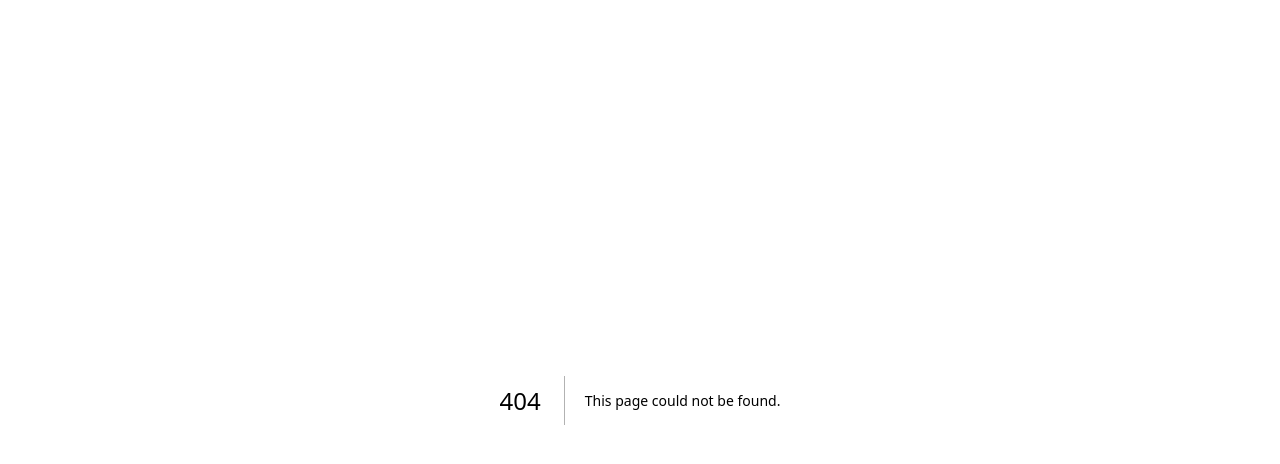
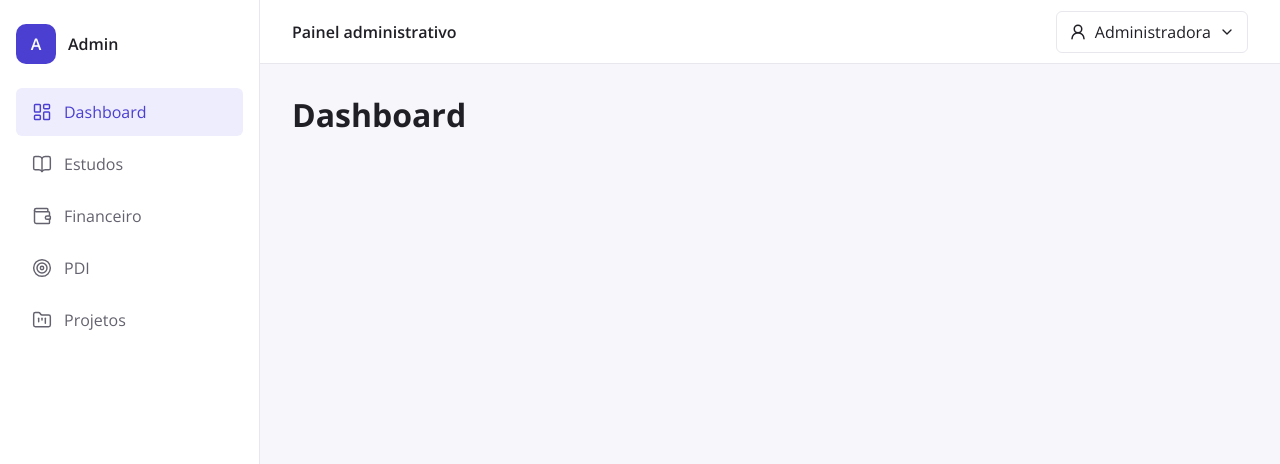
Before and after one commit to elizfab/admin, a Next.js app: page /dashboard in a window 1280 px wide. Before the commit this address had no page. Shown: the top 464 px of the page. Built offline with nearby package versions, Linux system fonts and the light colour scheme.

Commit message:
feat(layout): adiciona layout privado com sidebar, header e menu do usuário

```diff
--- /dev/null
+++ b/src/app/(private)/dashboard/page.tsx
@@ -0,0 +1,3 @@
+export default function DashboardPage() {
+    return <h1>Dashboard</h1>;
+}
--- /dev/null
+++ b/src/app/(private)/layout.module.scss
@@ -0,0 +1,22 @@
+@use "@/styles/abstracts" as *;
+
+.shell {
+  display: flex;
+  min-height: 100vh;
+}
+
+.content {
+  display: flex;
+  flex: 1;
+  flex-direction: column;
+  min-width: 0; // evita que conteúdo largo estoure o layout flex
+}
+
+.main {
+  flex: 1;
+  padding: $space-5 $space-4;
+
+  @include up("lg") {
+    padding: $space-6;
+  }
+}
--- /dev/null
+++ b/src/app/(private)/layout.tsx
@@ -0,0 +1,18 @@
+import { Header } from "@/components/layout/Header/Header";
+import { Sidebar } from "@/components/layout/Sidebar/Sidebar";
+
+import styles from "./layout.module.scss";
+
+// Layout das áreas autenticadas.
+// A verificação de sessão será adicionada aqui na fase de autenticação.
+export default function PrivateLayout({ children }: { children: React.ReactNode }) {
+    return (
+        <div className={styles.shell}>
+            <Sidebar />
+            <div className={styles.content}>
+                <Header userName="Administradora" />
+                <main className={styles.main}>{children}</main>
+            </div>
+        </div>
+    );
+}
--- a/src/app/layout.tsx
+++ b/src/app/layout.tsx
@@ -1,5 +1,6 @@
 import type { Metadata } from "next";
 import { Open_Sans } from "next/font/google";
+
 import "./globals.scss";
 
 const openSans = Open_Sans({
@@ -9,8 +10,11 @@ const openSans = Open_Sans({
 });
 
 export const metadata: Metadata = {
-  title: "Painel administrativo",
-  description: "Plataforma pessoal de ferramentas e aplicações.",
+  title: {
+    default: "Admin",
+    template: "%s | Admin",
+  },
+  description: "Portal administrativo pessoal.",
 };
 
 export default function RootLayout({ children }: LayoutProps<"/">) {
--- /dev/null
+++ b/src/components/layout/Header/Header.module.scss
@@ -0,0 +1,56 @@
+@use "@/styles/abstracts" as *;
+
+.header {
+  position: sticky;
+  top: 0;
+  z-index: 10;
+  display: flex;
+  align-items: center;
+  justify-content: space-between;
+  height: $header-height;
+  padding: 0 $space-4;
+  background: var(--color-surface);
+  border-bottom: 1px solid var(--color-border);
+
+  @include up("lg") {
+    padding: 0 $space-6;
+  }
+}
+
+.greeting {
+  margin: 0;
+  overflow: hidden;
+  font-weight: 600;
+  white-space: nowrap;
+  text-overflow: ellipsis;
+}
+
+.userButton {
+  display: flex;
+  align-items: center;
+  flex-shrink: 0;
+  gap: $space-2;
+  padding: $space-2 $space-3;
+  color: var(--color-text);
+  background: transparent;
+  border: 1px solid var(--color-border);
+  border-radius: $radius-sm;
+  cursor: pointer;
+
+  &:hover {
+    background: var(--color-background);
+  }
+
+  &:focus-visible {
+    @include focus-ring;
+  }
+}
+
+// No celular mostra só o ícone; o nome continua acessível.
+.userName {
+  @include visually-hidden;
+
+  @include up("md") {
+    @include visually-shown;
+  }
+}
--- /dev/null
+++ b/src/components/layout/Header/Header.tsx
@@ -0,0 +1,15 @@
+import styles from "./Header.module.scss";
+import { UserMenu } from "./UserMenu";
+
+type HeaderProps = {
+    userName: string;
+};
+
+export function Header({ userName }: HeaderProps) {
+    return (
+        <header className={styles.header}>
+            <p className={styles.greeting}>Painel administrativo</p>
+            <UserMenu userName={userName} />
+        </header>
+    );
+}
--- /dev/null
+++ b/src/components/layout/Header/UserMenu.tsx
@@ -0,0 +1,44 @@
+"use client";
+
+import { ChevronDown, LogOut, UserRound } from "lucide-react";
+
+import {
+    DropdownMenu,
+    DropdownMenuContent,
+    DropdownMenuItem,
+    DropdownMenuLabel,
+    DropdownMenuSeparator,
+    DropdownMenuTrigger,
+} from "@/components/ui/DropdownMenu/DropdownMenu";
+
+import styles from "./Header.module.scss";
+
+type UserMenuProps = {
+    userName: string;
+};
+
+export function UserMenu({ userName }: UserMenuProps) {
+    return (
+        <DropdownMenu>
+            <DropdownMenuTrigger className={styles.userButton}>
+                <UserRound size={18} aria-hidden="true" />
+                <span className={styles.userName}>{userName}</span>
+                <ChevronDown size={16} aria-hidden="true" />
+            </DropdownMenuTrigger>
+
+            <DropdownMenuContent>
+                <DropdownMenuLabel>Conta</DropdownMenuLabel>
+                <DropdownMenuItem disabled>
+                    <UserRound size={16} aria-hidden="true" />
+                    Perfil (em breve)
+                </DropdownMenuItem>
+                <DropdownMenuSeparator />
+                {/* O logout real será implementado na fase de autenticação. */}
+                <DropdownMenuItem disabled>
+                    <LogOut size={16} aria-hidden="true" />
+                    Sair (em breve)
+                </DropdownMenuItem>
+            </DropdownMenuContent>
+        </DropdownMenu>
+    );
+}
--- /dev/null
+++ b/src/components/layout/Sidebar/Sidebar.module.scss
@@ -0,0 +1,90 @@
+@use "@/styles/abstracts" as *;
+
+// Mobile-first: no celular a sidebar mostra só os ícones.
+.sidebar {
+  position: sticky;
+  top: 0;
+  display: flex;
+  flex-direction: column;
+  gap: $space-5;
+  width: $sidebar-width-collapsed;
+  height: 100vh;
+  padding: $space-4 $space-3;
+  background: var(--color-surface);
+  border-right: 1px solid var(--color-border);
+
+  @include up("lg") {
+    width: $sidebar-width;
+    padding: $space-5 $space-4;
+  }
+}
+
+.brand {
+  display: flex;
+  align-items: center;
+  gap: $space-3;
+  font-weight: 600;
+}
+
+.brandMark {
+  display: grid;
+  place-items: center;
+  flex-shrink: 0;
+  width: 40px;
+  height: 40px;
+  color: #ffffff;
+  background: var(--color-primary);
+  border-radius: $radius-md;
+}
+
+.list {
+  display: flex;
+  flex-direction: column;
+  gap: $space-1;
+  margin: 0;
+  padding: 0;
+  list-style: none;
+}
+
+.item {
+  display: flex;
+  align-items: center;
+  justify-content: center;
+  gap: $space-3;
+  padding: $space-3;
+  color: var(--color-muted);
+  border-radius: $radius-sm;
+  transition:
+    background-color 150ms ease,
+    color 150ms ease;
+
+  &:hover {
+    color: var(--color-text);
+    background: var(--color-background);
+  }
+
+  @include up("lg") {
+    justify-content: flex-start;
+    padding: $space-3 $space-4;
+  }
+}
+
+.itemActive {
+  color: var(--color-primary);
+  background: var(--color-primary-soft);
+
+  &:hover {
+    color: var(--color-primary);
+    background: var(--color-primary-soft);
+  }
+}
+
+// No celular o texto some visualmente, mas continua acessível
+// para leitores de tela (o link mantém seu nome).
+.label {
+  @include visually-hidden;
+
+  @include up("lg") {
+    @include visually-shown;
+  }
+}
--- /dev/null
+++ b/src/components/layout/Sidebar/Sidebar.tsx
@@ -0,0 +1,45 @@
+"use client";
+
+import Link from "next/link";
+import { usePathname } from "next/navigation";
+
+import { cn } from "@/lib/utils/cn";
+
+import { navigationItems } from "./navigation";
+import styles from "./Sidebar.module.scss";
+
+export function Sidebar() {
+    const pathname = usePathname();
+
+    return (
+        <aside className={styles.sidebar}>
+            <div className={styles.brand}>
+                <span className={styles.brandMark} aria-hidden="true">
+                    A
+                </span>
+                <span className={styles.label}>Admin</span>
+            </div>
+
+            <nav aria-label="Navegação principal">
+                <ul className={styles.list}>
+                    {navigationItems.map(({ label, href, icon: Icon }) => {
+                        const isActive = pathname.startsWith(href);
+
+                        return (
+                            <li key={href}>
+                                <Link
+                                    href={href}
+                                    className={cn(styles.item, isActive && styles.itemActive)}
+                                    aria-current={isActive ? "page" : undefined}
+                                >
+                                    <Icon size={20} strokeWidth={1.75} aria-hidden="true" />
+                                    <span className={styles.label}>{label}</span>
+                                </Link>
+                            </li>
+                        );
+                    })}
+                </ul>
+            </nav>
+        </aside>
+    );
+}
--- /dev/null
+++ b/src/components/layout/Sidebar/navigation.ts
@@ -0,0 +1,22 @@
+import {
+    BookOpen,
+    FolderKanban,
+    LayoutDashboard,
+    Target,
+    Wallet,
+    type LucideIcon,
+} from "lucide-react";
+
+export type NavigationItem = {
+    label: string;
+    href: string;
+    icon: LucideIcon;
+};
+
+export const navigationItems: NavigationItem[] = [
+    { label: "Dashboard", href: "/dashboard", icon: LayoutDashboard },
+    { label: "Estudos", href: "/studies", icon: BookOpen },
+    { label: "Financeiro", href: "/finance", icon: Wallet },
+    { label: "PDI", href: "/pdi", icon: Target },
+    { label: "Projetos", href: "/projects", icon: FolderKanban },
+];
```
Also changed, not shown: src/app/page.tsx (+4 -7 lines).
